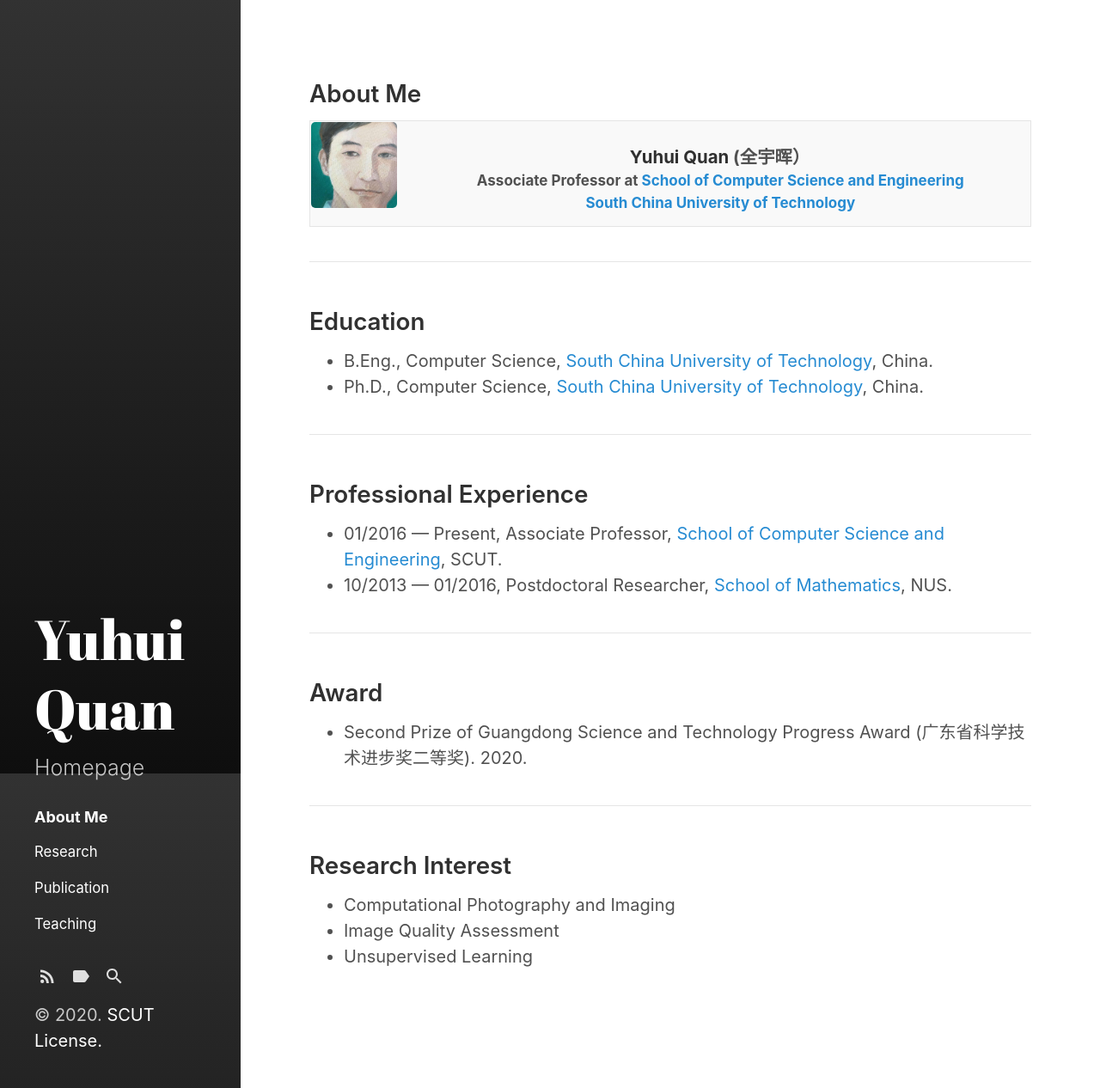
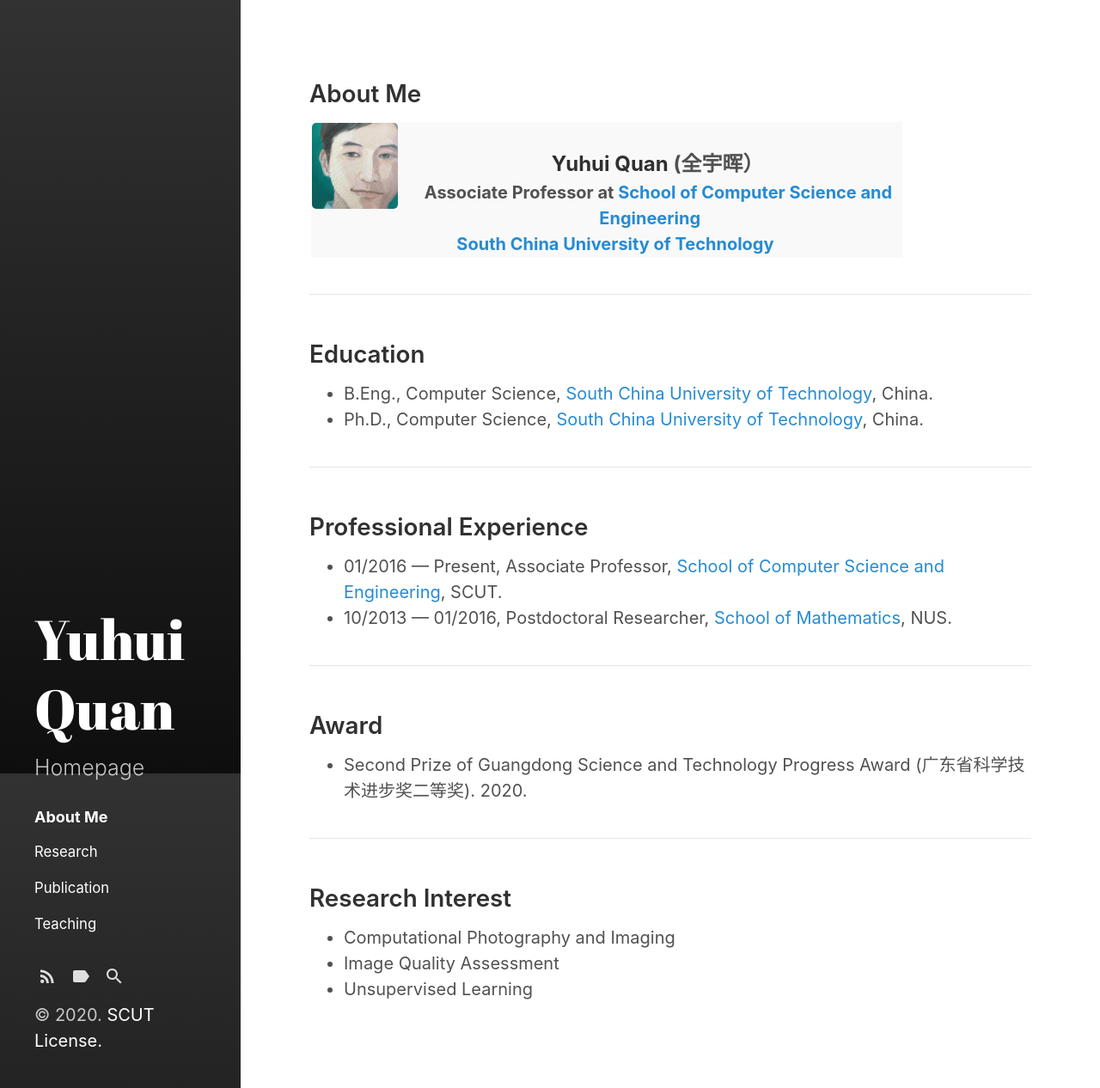
Before and after one commit to Dofboom/Dofboom.github.io, a Jekyll site: the page built from index.html, in a window 1280 px wide and 1266 px high. Shown: the whole window at 86% size. Built offline with Jekyll 4.4.1, drawn with Linux system fonts in a browser that asks for light colours; the list of posts is cut into pages by our own code.

Commit message:
Update _base.scss

```diff
--- a/_sass/hydeout/_base.scss
+++ b/_sass/hydeout/_base.scss
@@ -56,14 +56,6 @@ img {
   max-width: 100%;
 }
 
-table {
-  border: 1px solid $border-color;
-  border-collapse: collapse;
-  font-size: 85%;
-  margin-bottom: 1rem;
-  width: 100%;
-}
-
 
 
 tbody tr:nth-child(odd) td,
```
